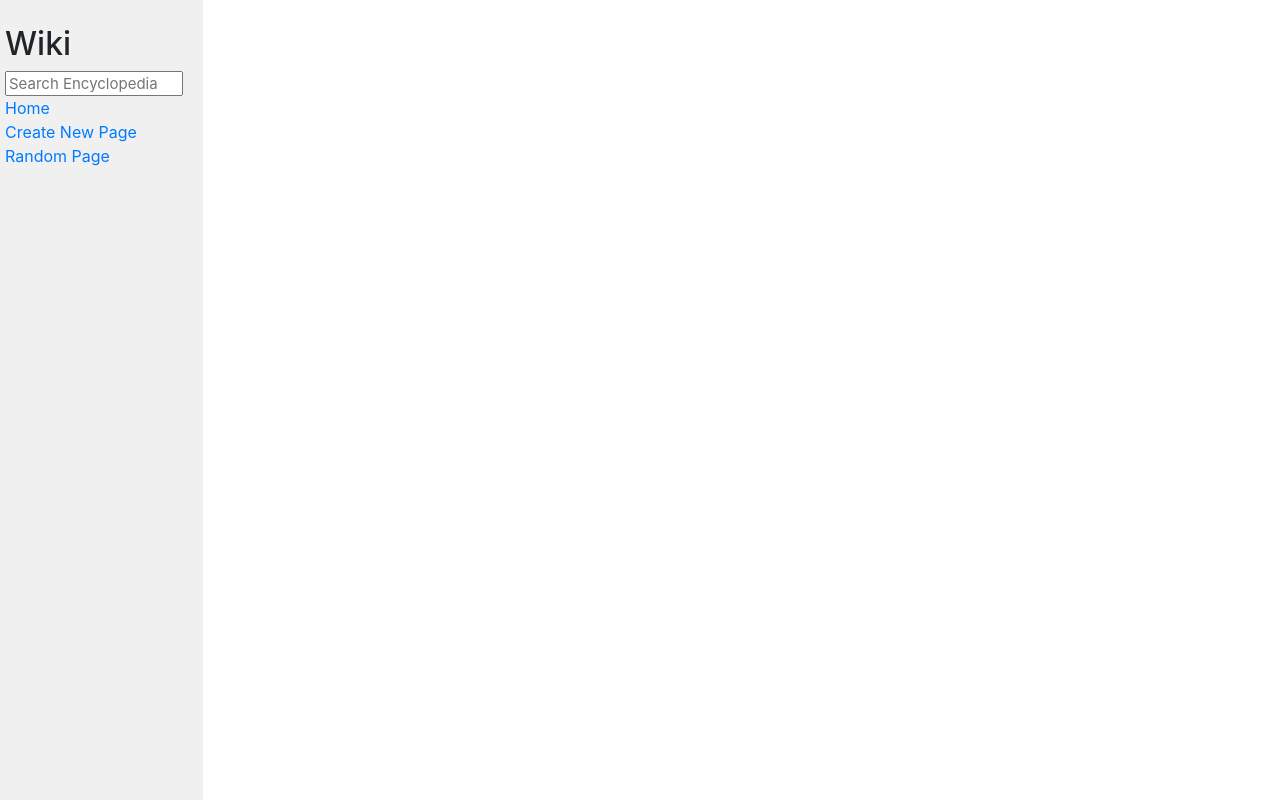
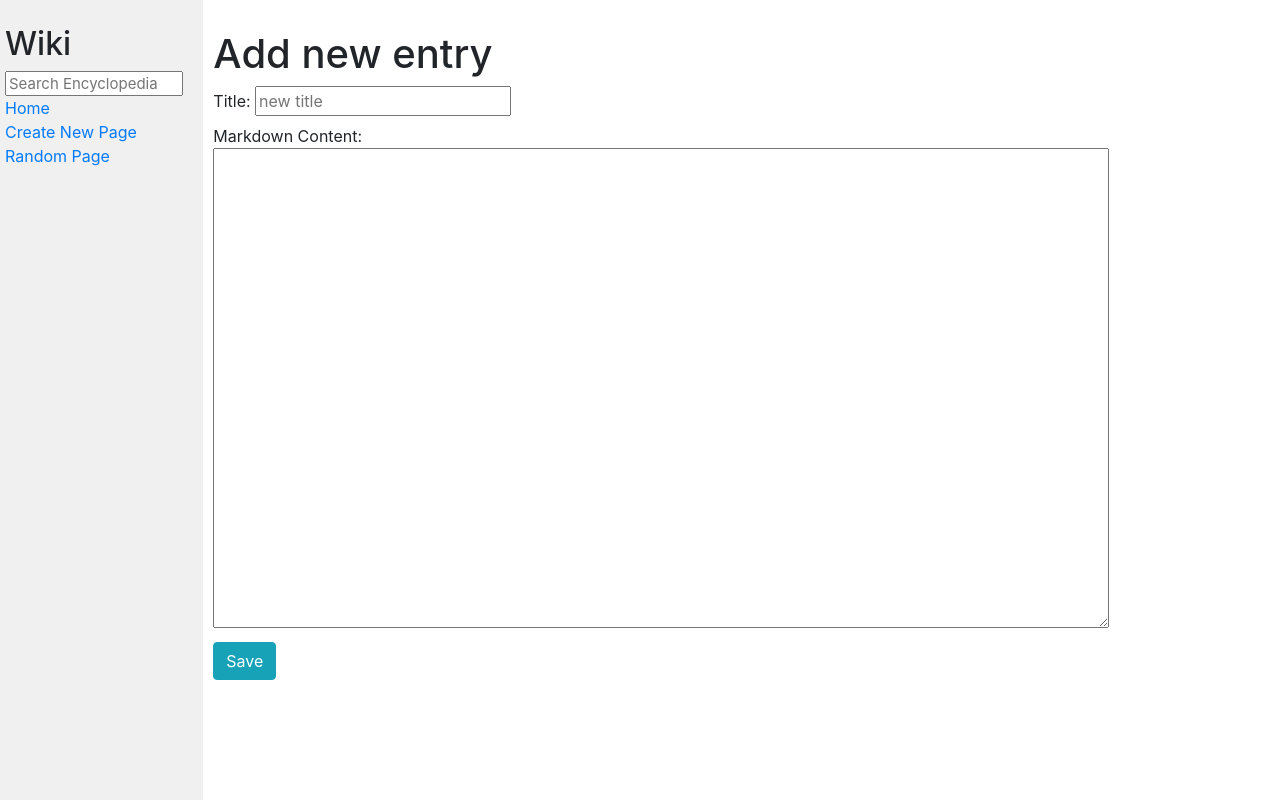
Before and after one commit to Cmmh1101/CS50wp-week-4, a Django app: page /add in a window 1280 px wide. Run offline with Django 3.2, Linux system fonts and the light colour scheme; the page is wider than the window, and the part outside it is not shown; some libraries are stand-ins or nearby versions.

Commit message:
advanced some on add new

```diff
--- a/encyclopedia/static/encyclopedia/styles.css
+++ b/encyclopedia/static/encyclopedia/styles.css
@@ -13,8 +13,8 @@ h1 {
 }
 
 textarea {
-    height: 90vh;
-    width: 80%;
+    height: 60vh;
+    width: 70vw;
 }
 
 .main {
--- a/encyclopedia/templates/encyclopedia/add.html
+++ b/encyclopedia/templates/encyclopedia/add.html
@@ -1,12 +1,19 @@
 {% extends "encyclopedia/layout.html" %}
-
-{% block title %}
-{{ title }}
-{% endblock %}
+{% block title %} {{ title }} {% endblock %}
 
 {% block body %}
+<h1>Add new entry</h1>
+<form action="{% url 'add_entry' %}" method="POST">
+    {% csrf_token %}
+  <label>Title:
+    <input type="text" placeholder="new title" name="title" />
+  </label>  <br />
 
-
-
+  <label>Markdown Content: <br />
+    <textarea name="content"></textarea>
+  </label>
+  <br />
+  <input type="submit" class="btn btn-info" value="Save" />
+</form>
 
 {% endblock %}
--- a/encyclopedia/urls.py
+++ b/encyclopedia/urls.py
@@ -7,5 +7,4 @@ urlpatterns = [
     path("wiki/<str:title>", views.entry, name="entry"),
     path("search", views.search, name="search"),
     path("add", views.add_entry, name="add_entry")
-
 ]
--- a/encyclopedia/views.py
+++ b/encyclopedia/views.py
@@ -13,10 +13,16 @@ def index(request):
 
 
 def entry(request, title):
-    return render(request, 'encyclopedia/entry.html', {
-        'title': title.lower(),
-        'entry': util.get_entry(title)
-    })
+    entry = util.get_entry(title)
+    if entry is not None:
+        return render(request, 'encyclopedia/entry.html', {
+            'title': title.lower(),
+            'entry': entry
+        })
+    else:
+        return render(request, "encyclopedia/error_page.html", {
+            "error_message": "Entry not found"
+        })
 
 def search(request):
     if request.method == "POST":
@@ -39,6 +45,19 @@ def search(request):
 
 def add_entry(request):
     if request.method == "GET":
-        return render(request, "encyclopedia/add.html", {
-
-    })
+        return render(request, "encyclopedia/add.html")
+    else:
+       title: request.POST["title"].lower()
+       content: request.POST["content"]
+       duplicatedTitle: util.get_entry(title)
+       if duplicatedTitle is not None:
+          return render(request, "encyclopedia/error_page.html", {
+            "error_message": "An entry with the same title already exists"
+           })
+       else:
+          util.save_entry(title, content)
+          entry = util.get_entry(title)
+          return render(request, "encyclopedia", {
+            "title": title,
+            "entry": entry
+          })
```
Also changed, not shown: encyclopedia/templates/encyclopedia/error_page.html (added, +9 -0 lines).
